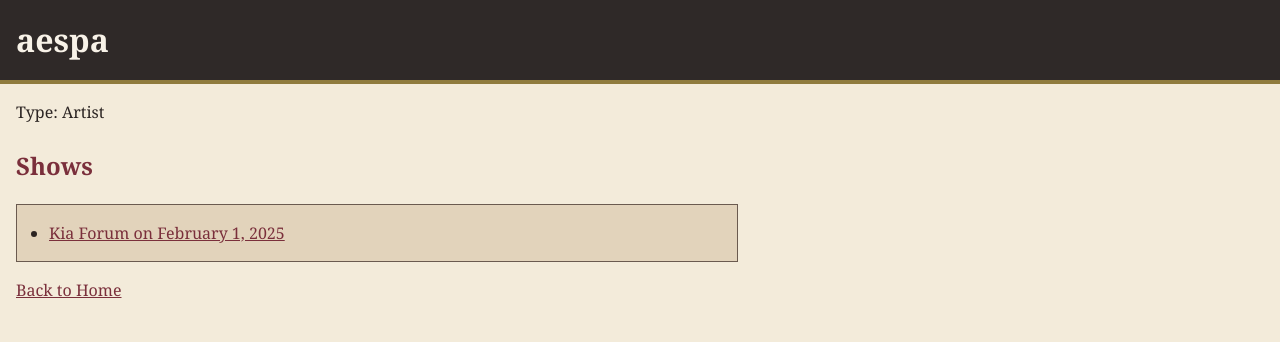
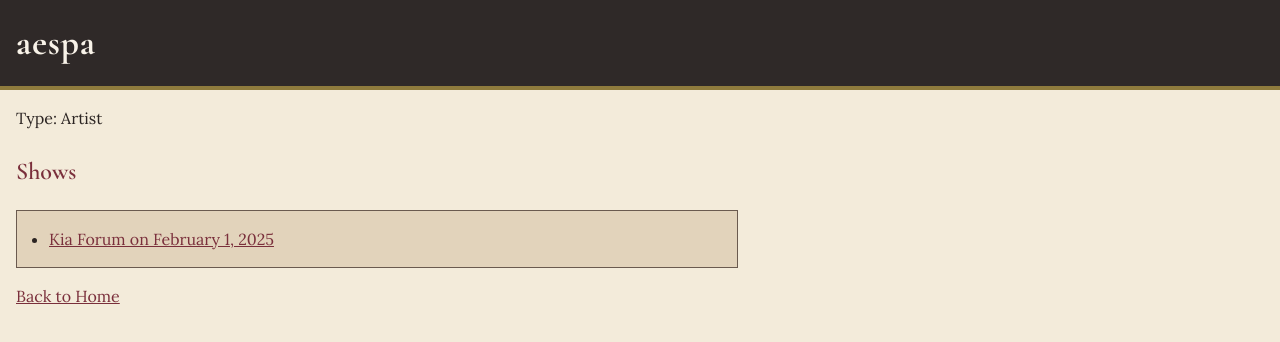
Before and after one commit to Bdon101/Concerto, a website: page packages/proto/public/artists/aespa.html in a window 1280 px wide. Drawn offline with nearby package versions, Linux system fonts and the light colour scheme.

Commit message:
add fonts

```diff
--- a/packages/proto/public/artists/aespa.html
+++ b/packages/proto/public/artists/aespa.html
@@ -3,6 +3,9 @@
 <head>
   <meta charset="UTF-8">
   <title>aespa</title>
+  <link rel="preconnect" href="https://fonts.googleapis.com">
+  <link rel="preconnect" href="https://fonts.gstatic.com" crossorigin>
+  <link href="https://fonts.googleapis.com/css2?family=Cormorant+Garamond:wght@600;700&family=Lora:ital,wght@0,400;0,700;1,400&display=swap" rel="stylesheet">
   <link rel="stylesheet" href="/styles/tokens.css">
   <link rel="stylesheet" href="/styles/page.css">
 </head>
--- a/packages/proto/public/styles/page.css
+++ b/packages/proto/public/styles/page.css
@@ -1,7 +1,9 @@
 body {
   background-color: var(--color-background-page);
   color: var(--color-text);
-  font-family: Georgia, serif;
+  font-family: var(--font-family-body);
+  font-size: 1rem;
+  font-weight: 400;
   line-height: 1.5;
   margin: 0;
   padding: 0 1rem 2rem;
@@ -11,12 +13,19 @@
   background-color: var(--color-background-header);
   color: var(--color-text-inverted);
   border-bottom: 4px solid var(--color-accent);
+  font-family: var(--font-family-display);
+  font-size: 2.25rem;
+  font-weight: 700;
+  letter-spacing: 0.02em;
   margin: 0 -1rem 1rem;
   padding: 1rem;
 }
 
 h2 {
   color: var(--color-link);
+  font-family: var(--font-family-display);
+  font-size: 1.5rem;
+  font-weight: 600;
   margin-top: 1.5rem;
 }
 
--- a/packages/proto/public/styles/tokens.css
+++ b/packages/proto/public/styles/tokens.css
@@ -7,4 +7,6 @@
   --color-link: #7a2f3b;
   --color-accent: #8f7b3d;
   --color-border: #6a5a4f;
+  --font-family-body: "Lora", "Times New Roman", Times, serif;
+  --font-family-display: "Cormorant Garamond", Georgia, serif;
 }
```
Also changed, not shown: packages/proto/public/artists/grent-perez.html (+3 -0 lines), packages/proto/public/index.html (+3 -0 lines), packages/proto/public/memories/aespa-kia-forum-2025-memory.html (+3 -0 lines), packages/proto/public/memories/grent-perez-fonda-2023-memory.html (+3 -0 lines), packages/proto/public/setlists/aespa-kia-forum-2025-setlist.html (+3 -0 lines), packages/proto/public/setlists/grent-perez-fonda-2023-setlist.html (+3 -0 lines), packages/proto/public/shows/aespa-kia-forum-2025.html (+3 -0 lines), packages/proto/public/shows/grent-perez-fonda-2023.html (+3 -0 lines), packages/proto/public/venues/fonda-theater.html (+3 -0 lines), packages/proto/public/venues/kia-forum.html (+3 -0 lines).
